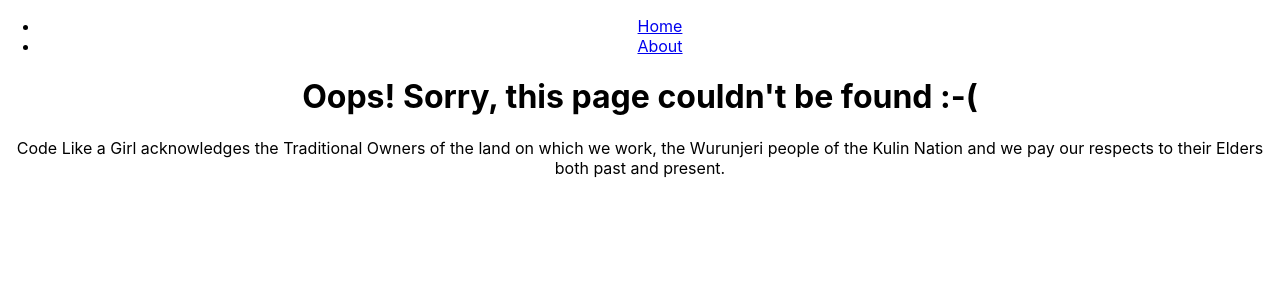
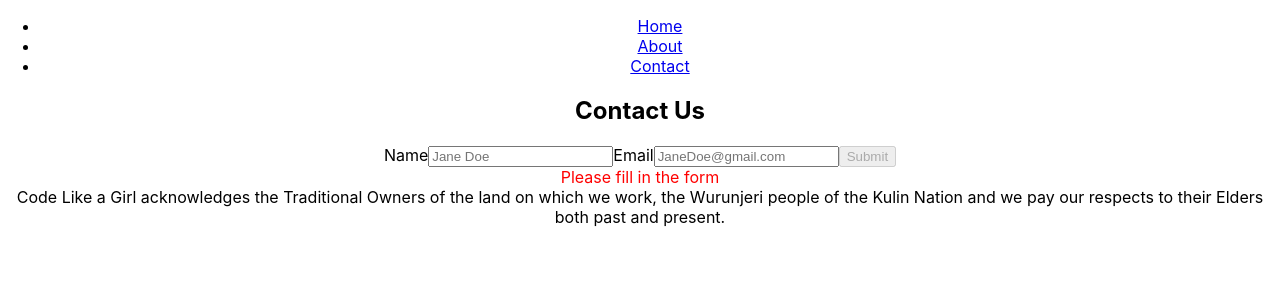
Before and after one commit to SampurnaSen/react-demos, a React (Create React App) app: page /contact in a window 1280 px wide. Shown: the top 300 px of the page. Built offline with nearby package versions, Linux system fonts and the light colour scheme.

Commit message:
solution

```diff
--- a/src/App.js
+++ b/src/App.js
@@ -5,7 +5,7 @@ import Home from './pages/home'
 import About from './pages/about'
 import Footer from './components/footer'
 import FourOhFour from './pages/fourohfour';
-import ContactForm from './components/contactForm';
+import ContactUs from './pages/contact-us';
 
 function App() {
   return (
@@ -19,11 +19,11 @@ function App() {
           <Route path="/about">
             <About />
           </Route>
+          <Route path="/contact">
+            <ContactUs />
+          </Route>
           <Route path="*">
             <FourOhFour />
-          </Route>
-          <Route path="/contact">
-            <ContactForm />
           </Route>
         </Switch>
       </main>
--- /dev/null
+++ b/src/components/contactForm/formMessaging.jsx
@@ -0,0 +1,16 @@
+import classes from "./formMessaging.module.css"
+
+function FormMessaging(props) {
+    const { isError, content } = props
+    console.log(isError)
+
+    return (
+        <div className={
+            isError === true ? classes.error : classes.success
+        }>
+            {content}
+        </div>
+    )
+}
+
+export default FormMessaging
--- /dev/null
+++ b/src/components/contactForm/formMessaging.module.css
@@ -0,0 +1,7 @@
+.success {
+    color: green
+}
+
+.error {
+    color: red
+}
--- a/src/components/contactForm/index.js
+++ /dev/null
@@ -1,30 +0,0 @@
-import { useState } from 'react'
-
-function ContactForm() {
-    const [isSubmitted, setIsSubmitted] = useState(false)
-    const [isSuccess, setIsSuccess] = useState(false)
-    return (
-        <div>
-            <h2>Contact Us</h2>
-            <label>
-                Name
-                <input type='text' />
-            </label>
-            <label>
-                Email
-                <input type='email' />
-            </label>
-            <button onClick={() => setIsSubmitted(true)}>
-                Submit
-            </button>
-            {
-                isSubmitted && isSuccess && (<p>Thanks for your details, we'll be in touch!</p>)
-            }
-            {
-                isSubmitted && !isSuccess && (<p>Oops, something went wrong, please try again later.</p>)
-            }
-        </div>
-    )
-}
-
-export default ContactForm
--- /dev/null
+++ b/src/components/contactForm/index.jsx
@@ -0,0 +1,52 @@
+import { useState } from 'react'
+import FormMessaging from './formMessaging'
+
+function ContactForm() {
+    const [isSubmitted, setIsSubmitted] = useState(false)
+    const [isSuccess, setIsSuccess] = useState(true)
+    const [name, setName ] = useState('')
+    const [email, setEmail] = useState('')
+    const [ isValid, setIsValid ] = useState(false)
+
+    function validateForm() {
+        const emailRegex = /^\w+([\.-]?\w+)*@\w+([\.-]?\w+)*(\.\w{2,3})+$/
+        if (
+            !email.match(emailRegex) || email.length < 3 || name.length < 1
+        ) setIsValid(false)
+        else setIsValid(true)
+    }
+
+    console.log(name)
+    console.log(email)
+
+    return (
+        <div>
+            <h2>Contact Us</h2>
+            <label>
+                Name
+                <input type='text' placeholder="Jane Doe" onChange={(event) => {setName(event.target.value); validateForm()}}/>
+            </label>
+            <label>
+                Email
+                <input type='email' placeholder="JaneDoe@gmail.com"onChange={(event) => {setEmail(event.target.value); validateForm()}}/>
+            </label>
+            <button disabled={!isValid} onClick={() => {
+                validateForm()
+                setIsSubmitted(true)
+            }}>
+                Submit
+            </button>
+            {
+                isSubmitted && isSuccess && isValid && (<FormMessaging isError={false} content="Thanks for your details, we'll be in touch!" />)
+            }
+            {
+                isSubmitted && !isSuccess && (<FormMessaging isError content="Oops, something went wrong, please try again later."/>)
+            }
+            {
+                !isSubmitted && !isValid && (<FormMessaging isError content="Please fill in the form"/>)
+            }
+        </div>
+    )
+}
+
+export default ContactForm
--- a/src/components/nav/index.jsx
+++ b/src/components/nav/index.jsx
@@ -15,6 +15,11 @@ function Nav() {
                             About
                         </NavLink>
                     </li>
+                    <li>
+                        <NavLink to="/contact">
+                            Contact
+                        </NavLink>
+                    </li>
                 </ul>
             </nav>
         </header>
--- /dev/null
+++ b/src/pages/contact-us.jsx
@@ -0,0 +1,9 @@
+import ContactForm from "../components/contactForm"
+
+const ContactUs = () => {
+    return (
+        <ContactForm />
+    )
+}
+
+export default ContactUs
```
